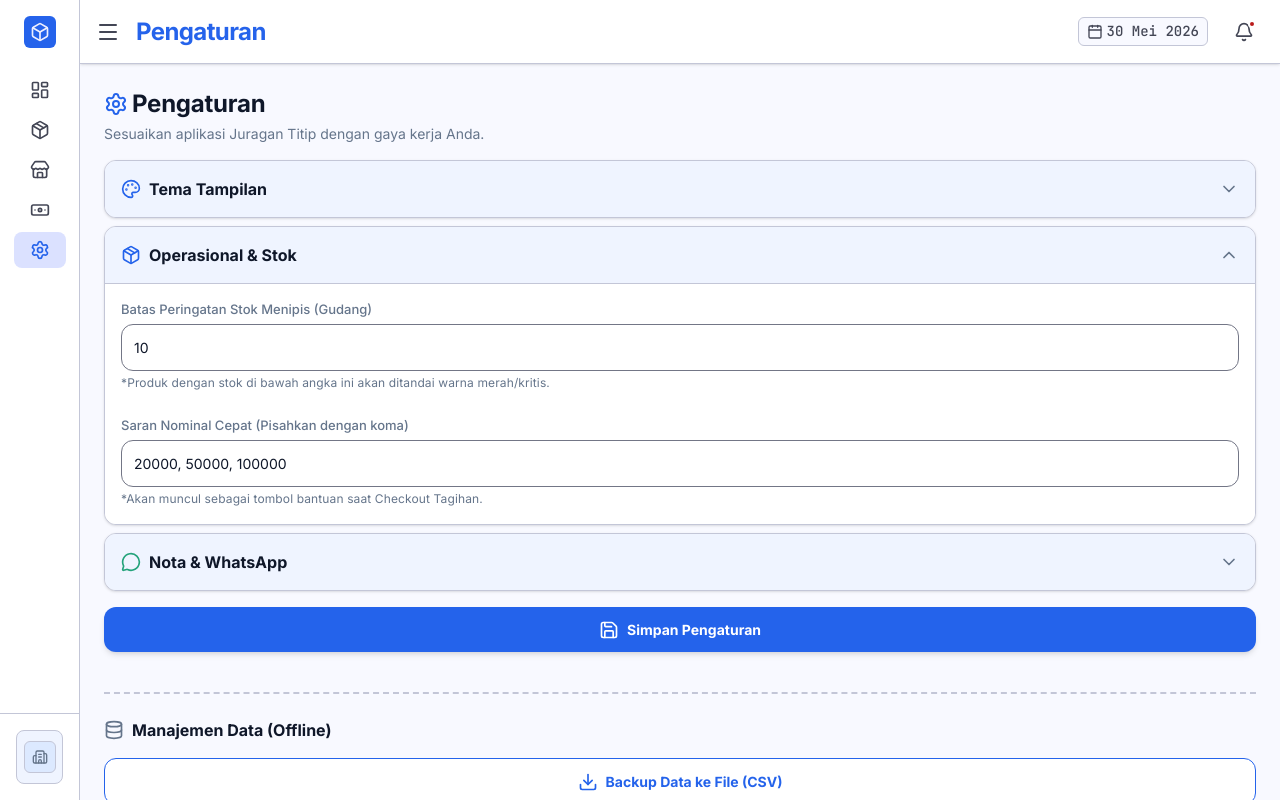
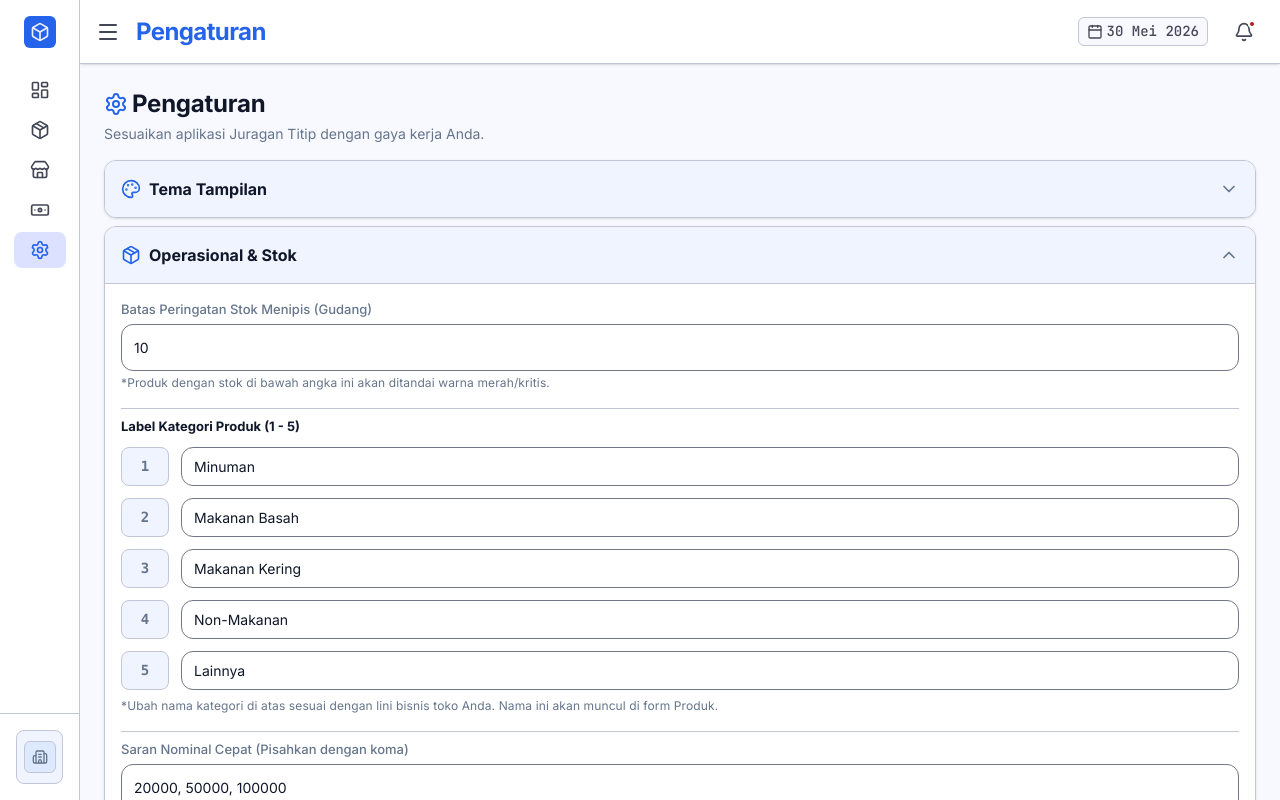
Before and after one commit to arkanafaisal/juragan-titip, a React (Vite) app in the folder frontend/: page /settings in a window 1280 px wide. Both pictures are taken after a click on the button "Operasional & Stok". Shown: the top 800 px of the page. Built offline with nearby package versions, Linux system fonts and the light colour scheme.

Commit message:
add: product category setting (UI & service)

```diff
--- a/frontend/src/pages/settings.tsx
+++ b/frontend/src/pages/settings.tsx
@@ -26,13 +26,20 @@ export default function SettingsPage() {
   // --- FORM SETTINGS STATE (Local) ---
   // Nantinya bisa Anda hubungkan ke localStorage atau tabel 'settings' di Dexie
   const [theme, setTheme] = useState<'light' | 'dark' | 'system'>('system');
-  const [lowStockThreshold, setLowStockThreshold] = useState<number>(settingsApi.getLowStockThreshold());
+  const [lowStockThreshold, setLowStockThreshold] = useState<number | string>(settingsApi.getLowStockThreshold());
+  const [categoryLabels, setCategoryLabels] = useState(settingsApi.getCategoryLabels());
   const [quickPayNominals, setQuickPayNominals] = useState<string>("20000, 50000, 100000");
   const [waFooterMsg, setWaFooterMsg] = useState<string>("Terima kasih! Pembayaran via transfer bisa ke BCA 12345678 a.n Juragan Titip.");
 
   // --- HANDLERS (Mock) ---
   const handleSaveSettings = () => {
-    settingsApi.updateLowStockThreshold(lowStockThreshold);
+    let threshold = Number(lowStockThreshold);
+    if (isNaN(threshold) || threshold < 0) {
+      threshold = 0;
+    }
+    settingsApi.updateLowStockThreshold(threshold);
+    settingsApi.updateCategoryLabels(categoryLabels);
+    setLowStockThreshold(threshold);
     toast.success("Pengaturan berhasil disimpan!");
   };
 
@@ -128,8 +135,9 @@ export default function SettingsPage() {
                 </label>
                 <input
                   type="number"
+                  min="0"
                   value={lowStockThreshold}
-                  onChange={(e) => setLowStockThreshold(parseInt(e.target.value) || 0)}
+                  onChange={(e) => setLowStockThreshold(e.target.value)}
                   className="w-full px-3 py-3 bg-surface border border-outline text-text-primary font-body text-body focus:border-primary focus:ring-1 focus:ring-primary rounded-xl outline-none transition-all"
                 />
                 <p className="font-caption text-caption text-text-secondary mt-1">
@@ -137,8 +145,34 @@ export default function SettingsPage() {
                 </p>
               </div>
 
+              {/* Input: Category Labels */}
+              <div className="pt-2 border-t border-outline-variant">
+                <label className="font-body-sm text-body-sm font-bold text-text-primary block mb-3">
+                  Label Kategori Produk (1 - 5)
+                </label>
+                <div className="space-y-3">
+                  {[1, 2, 3, 4, 5].map((num) => (
+                    <div key={num} className="flex items-center gap-3">
+                      <span className="font-mono bg-surface-container-low px-3 py-2 rounded-lg text-text-secondary font-bold w-12 text-center border border-outline-variant">
+                        {num}
+                      </span>
+                      <input
+                        type="text"
+                        value={categoryLabels[num.toString() as keyof typeof categoryLabels]}
+                        onChange={(e) => setCategoryLabels(prev => ({...prev, [num.toString()]: e.target.value}))}
+                        placeholder={`Kategori ${num}`}
+                        className="flex-1 px-3 py-2 bg-surface border border-outline text-text-primary font-body text-body focus:border-primary focus:ring-1 focus:ring-primary rounded-xl outline-none transition-all"
+                      />
+                    </div>
+                  ))}
+                </div>
+                <p className="font-caption text-caption text-text-secondary mt-2">
+                  *Ubah nama kategori di atas sesuai dengan lini bisnis toko Anda. Nama ini akan muncul di form Produk.
+                </p>
+              </div>
+
               {/* Input: String (Comma Separated) */}
-              <div className="pt-2">
+              <div className="pt-2 border-t border-outline-variant">
                 <label className="font-body-sm text-body-sm font-medium text-text-secondary block mb-1.5">
                   Saran Nominal Cepat (Pisahkan dengan koma)
                 </label>
--- a/frontend/src/services/api/settings.ts
+++ b/frontend/src/services/api/settings.ts
@@ -1,6 +1,23 @@
 import { storageGet, storageSet } from "@/lib/storage";
 
 const LOW_STOCK_THRESHOLD_KEY = "juragan_titip_low_stock_threshold";
+const CATEGORY_LABELS_KEY = "juragan_titip_category_labels";
+
+export type CategoryLabels = {
+  "1": string;
+  "2": string;
+  "3": string;
+  "4": string;
+  "5": string;
+};
+
+export const DEFAULT_CATEGORY_LABELS: CategoryLabels = {
+  "1": "Minuman",
+  "2": "Makanan Basah",
+  "3": "Makanan Kering",
+  "4": "Non-Makanan",
+  "5": "Lainnya"
+};
 
 export const settingsApi = {
   getLowStockThreshold: (): number => {
@@ -10,5 +27,14 @@ export const settingsApi = {
 
   updateLowStockThreshold: (threshold: number): void => {
     storageSet(LOW_STOCK_THRESHOLD_KEY, threshold);
+  },
+
+  getCategoryLabels: (): CategoryLabels => {
+    const val = storageGet<CategoryLabels>(CATEGORY_LABELS_KEY);
+    return val !== null ? val : DEFAULT_CATEGORY_LABELS;
+  },
+
+  updateCategoryLabels: (labels: CategoryLabels): void => {
+    storageSet(CATEGORY_LABELS_KEY, labels);
   }
 };
```
